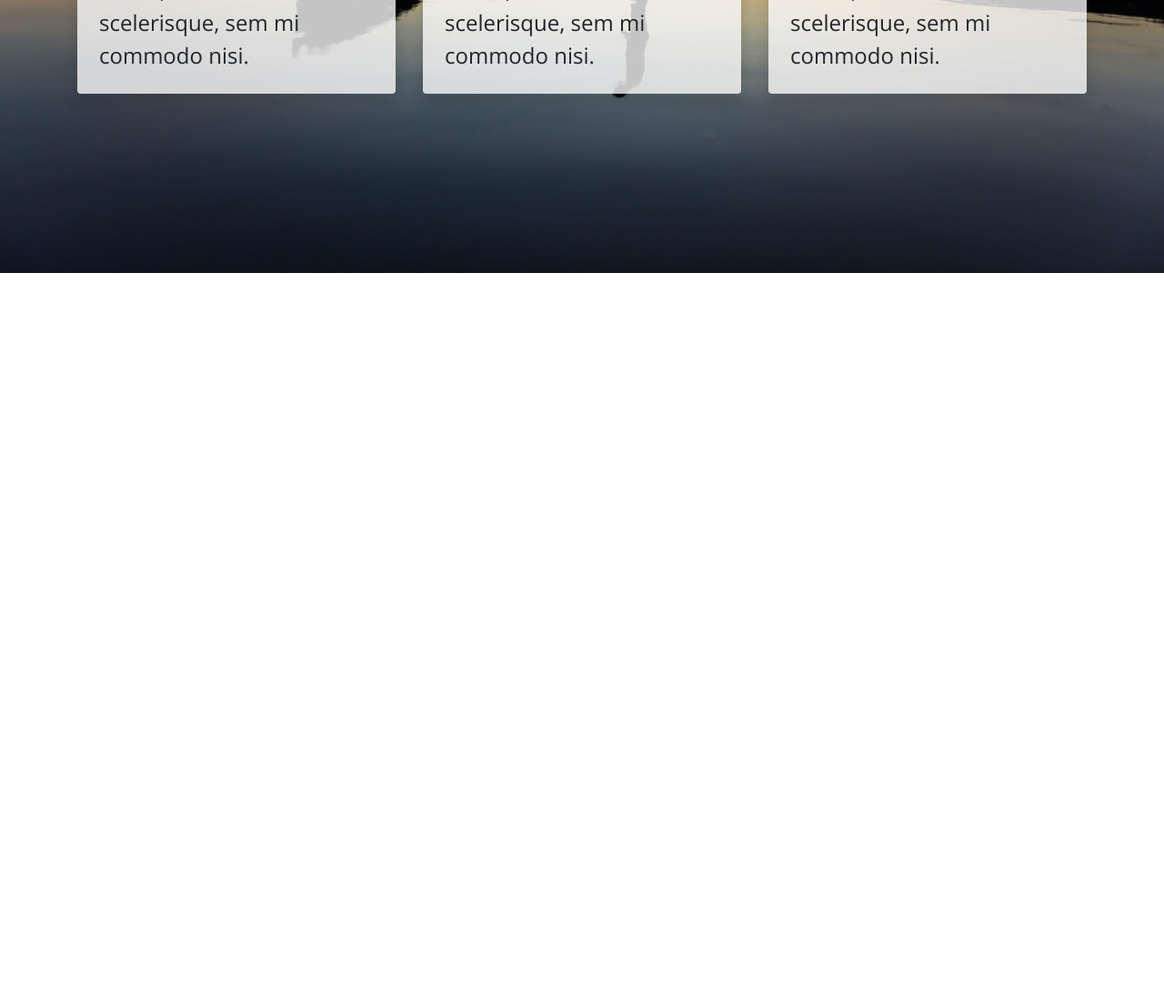
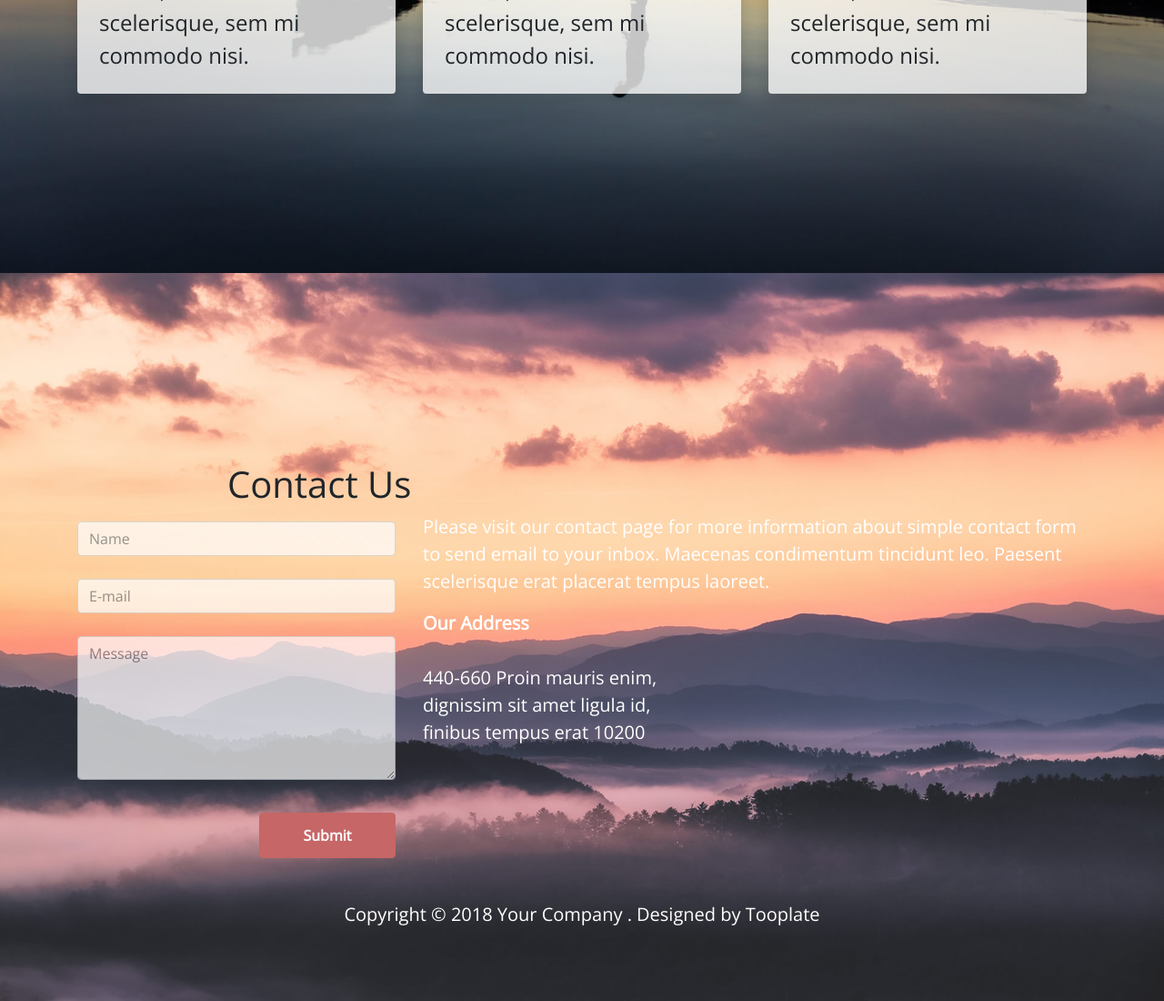
Before and after one commit to Omar-Abdulkhalek/Project-1-Individual-Template-, a plain HTML site: page index.html in a window 1280 px wide. Shown: the part 1300-2400 px from the top of the page at 91% size. Before the commit the page ends 1600 px from the top, so only its background shows below. Drawn offline with nearby package versions, Linux system fonts and the light colour scheme.

Commit message:
Added Sec5

```diff
--- a/Css/main-style.css
+++ b/Css/main-style.css
@@ -51,3 +51,48 @@ header .headerCaption p
    font-weight: 300;
 }
 /* End Of Section three */
+
+.sec-five
+{
+background-image: url('../img/bg-img-06.jpg');
+background-size: cover;
+background-position: center center;
+background-attachment: fixed;
+min-height: 100vh;
+}
+.sec-five .form-control {
+    color: #495057;
+    opacity: 0.7;
+}
+.sec-five .form-group{
+    margin-top: -15px;
+}
+.sec-five .section-title {
+    margin-left: 250px;
+    margin-top: 200px;
+}
+.sec-five a {
+    color: #fff;
+}
+.sec-five a:hover {
+    color:darkorange;
+}
+
+.sec-five .caption {
+    color: #fff;
+    font-size: 20px;
+}
+.sec-five .btn {
+    width: 150px;
+    height: 50px;
+    background-color: #C66666;
+    border-color: #C66666;
+    margin-left: 200px;
+    margin-top: 20px;
+}
+.sec-five h2 {
+    margin-top: 50px;
+    color: #fff;
+    font-size: 20px;
+    text-align: center;
+}
--- a/index.html
+++ b/index.html
@@ -80,8 +80,56 @@
         </div>
     </section>
     <!-- End Of Sec three -->
+        <!-- Start Of Sec Five -->
+        <section class="sec-five bg-danger ">
+            <div class="contain pt-2 ">
+                <div class="section-title">
+                    <h1>Contact Us</h1>
+                </div>
+                <div class="container  ">
+                    <div class="row  ">
+                        <div class="col-md-4 ">
 
+                            <form>
+                                <div class="form-group">
+                                  <label for="exampleFormControlInput1"></label>
+                                  <input type="email" class="form-control" id="exampleFormControlInput1" placeholder="Name">
+                                </div>
+                                <div class="form-group">
+                                    <label for="exampleFormControlInput1"></label>
+                                    <input type="email" class="form-control" id="exampleFormControlInput1" placeholder="E-mail">
+                                  </div>
 
+                                <div class="form-group">
+                                  <label for="exampleFormControlTextarea1"></label>
+                                  <textarea class="form-control" id="exampleFormControlTextarea1" placeholder="Message" rows="6"></textarea>
+                                </div>
+                                <button  type="button" class="btn font-weight-bolder btn-danger">Submit</button>
+
+                              </form>
+                        </div>
+                        <div class="col-md-8">
+                         <div class="caption">
+                            <p>Please visit <a class="our contact page">our contact page</a> for more information about simple contact form to send email to your inbox. Maecenas condimentum tincidunt leo. Paesent scelerisque erat placerat tempus laoreet.</p>
+                            <address class="address">
+                                <b>Our Address</b><br>
+                                <br>
+                                440-660 Proin mauris enim,<br>
+                                dignissim sit amet ligula id,<br>
+                                finibus tempus erat 10200
+                              </address>
+                         </div>
+                        </div>
+
+                    </div>
+                </div>
+                <h2>Copyright © 2018 Your Company . Designed by <a>Tooplate</a></h2>
+
+            </div>
+
+        </section>
+
+    <!-- End Of Sec five -->
     <script src="Js/jquery-3.5.1.slim.min.js"></script>
     <script src="Js/popper.min.js"></script>
     <script src="Js/bootstrap.min.js"></script>
```
